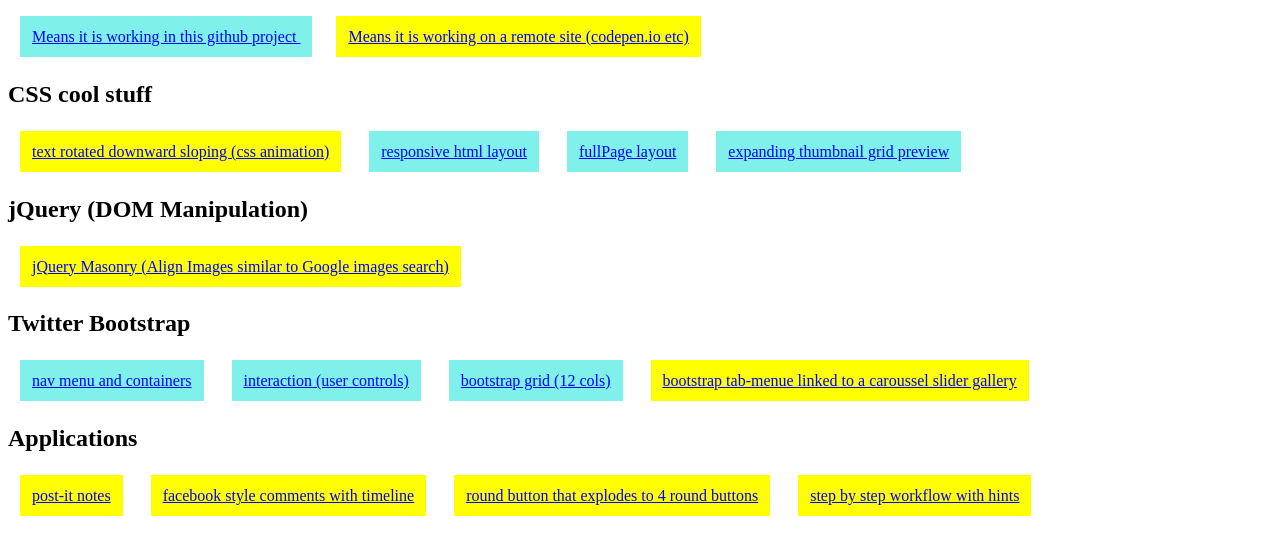
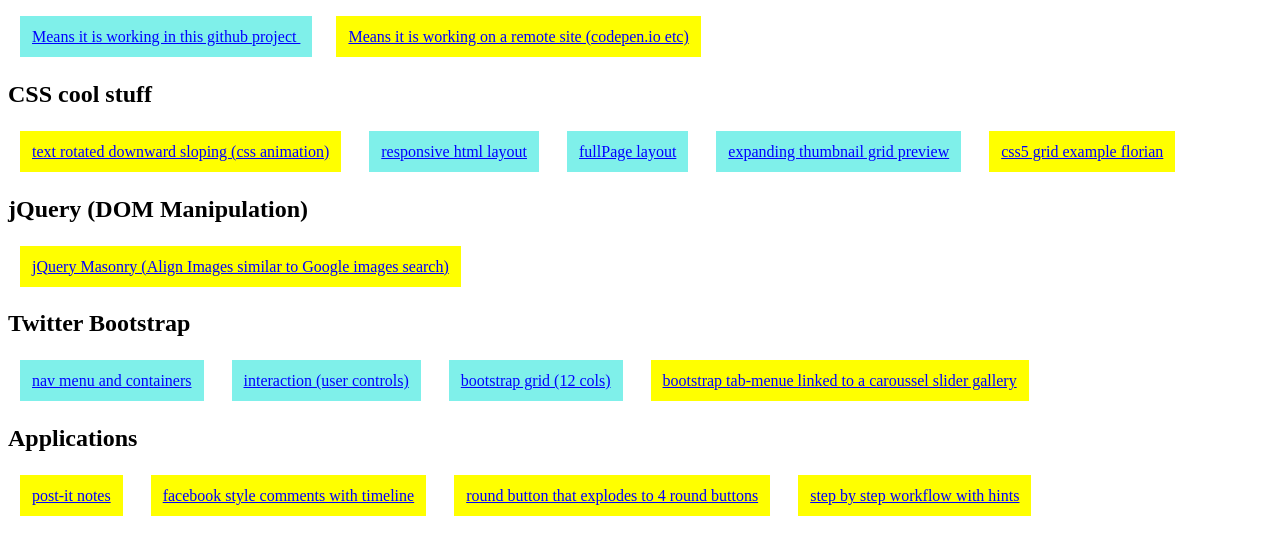
Before and after one commit to Zitytrip/demoMania, a website: page public/index.html in a window 1280 px wide. Shown: the part 101-656 px from the top of the page. Drawn offline with Linux system fonts and the light colour scheme.

Commit message:
css5 grid demo

```diff
--- a/public/index.html
+++ b/public/index.html
@@ -29,6 +29,8 @@
 <a class="myapp" href="/ThumbnailGridExpandingPreview/index.html">expanding thumbnail grid preview</a>
 
 
+<a href="/cssgrid/grid.html"> css5 grid example florian </a>
+
 
 <h2> jQuery (DOM Manipulation) </h2>
 <a href="/jQueryMasonry/bluetiles.html" target="_blank">jQuery Masonry (Align Images similar to Google images search)</a>
```
